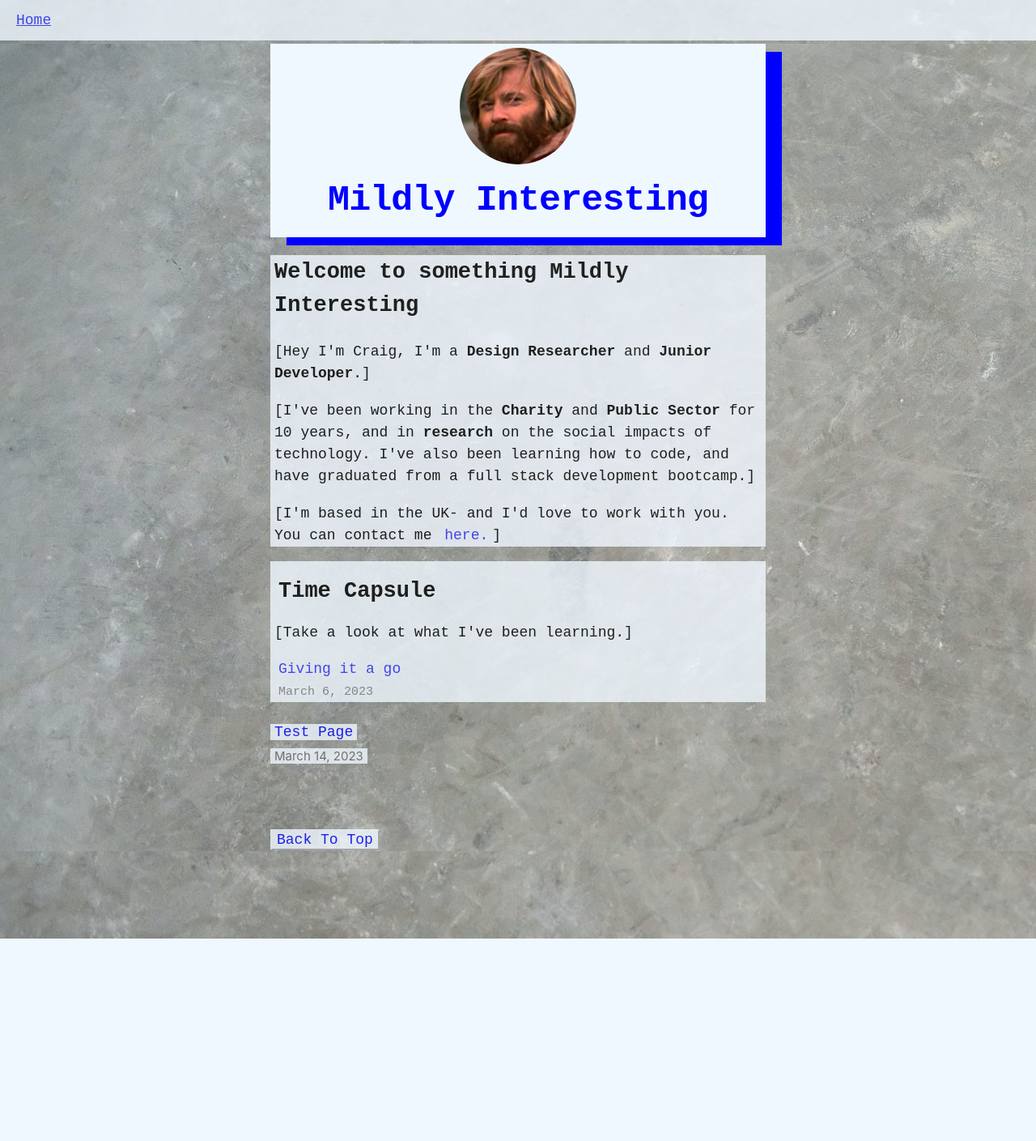
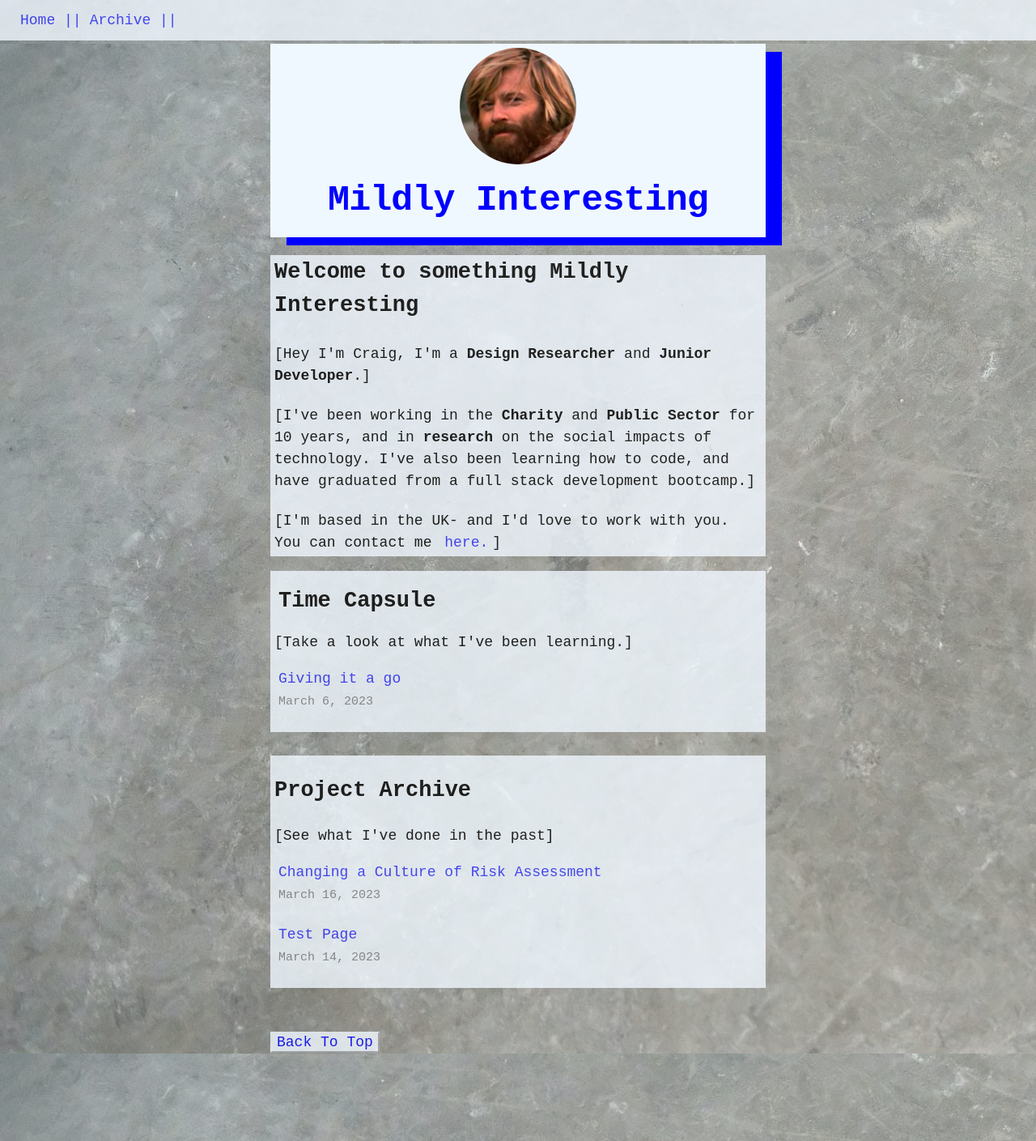
Before and after one commit to CregCodes/blog_practise, a Next.js app in the folder nextjs-blog/: page / in a window 1280 px wide. Shown: the whole page at 81% size. Before the commit the page ends 1159 px from the top, so only its background shows below. Built offline with nearby package versions, Linux system fonts and the light colour scheme.

Commit message:
created archive page and practised with links and images, routing to id pages

```diff
--- /dev/null
+++ b/nextjs-blog/archive/wise.md
@@ -0,0 +1,16 @@
+---
+title: "Changing a Culture of Risk Assessment"
+date: "2023-03-16"
+---
+
+## Moving From Reducing Risk, To Promoting Safety
+
+Test test test
+
+## Section (Context)
+
+More **information** goes here
+
+## Section (Learning)
+
+More information goes here including a [link](https://media.tenor.com/N79SHFyScSsAAAAS/nhl-hooray.gif)
--- a/nextjs-blog/components/navbar/navbar.js
+++ b/nextjs-blog/components/navbar/navbar.js
@@ -5,8 +5,12 @@ export default function Navbar() {
   return (
     <nav className={styles.navbar}>
       <div>
-        <Link className={styles.navbar} href="/">
-          Home
+        <Link className={styles.navbarButton} href="/">
+          Home ||
+        </Link>
+
+        <Link className={styles.navbarButton} href="/archive/archive">
+          Archive ||
         </Link>
       </div>
     </nav>
--- a/nextjs-blog/components/navbar/navbar.module.css
+++ b/nextjs-blog/components/navbar/navbar.module.css
@@ -9,10 +9,15 @@
   display: flex;
   color: blue;
   flex-direction: row;
-  justify-content: space-between;
+  /* justify-content: space-between; */
   align-items: center;
   padding: 0 20px;
   font-size: 1rem;
+}
+
+.navbarButton {
+  justify-content: space-between;
+  align-items: center;
 }
 
 /* Responsive styles */
--- a/nextjs-blog/pages/index.js
+++ b/nextjs-blog/pages/index.js
@@ -25,14 +25,6 @@ export async function getStaticProps() {
   };
 }
 
-// export async function getArchiveStaticProps() {
-//   const allArchiveData = getSortedArchiveData();
-//   return {
-//     props: {
-//       allArchiveData,
-//     },
-//   };
-// }
 /**By returning allPostsData inside the props object in getStaticProps, the blog posts will be passed to the Home component as a prop. */
 export default function Home({ allPostsData, allArchiveData }) {
   return (
@@ -74,8 +66,10 @@ export default function Home({ allPostsData, allArchiveData }) {
           ))}
         </ul>
       </section>
-      <section>
-        <h2></h2>
+      <br></br>
+      <section className={`${utilStyles.headingMd} ${utilStyles.padding1px}`}>
+        <h2>Project Archive</h2>
+        <p>[See what I've done in the past]</p>
         <ul className={utilStyles.list}>
           {allArchiveData.map(({ id, date, title }) => (
             <li className={utilStyles.listItem} key={id}>
--- a/nextjs-blog/styles/utils.module.css
+++ b/nextjs-blog/styles/utils.module.css
@@ -47,6 +47,7 @@
 
 .padding1px {
   padding-top: 1px;
+  padding-bottom: 3px;
 }
 
 .list {
```
Also changed, not shown: nextjs-blog/pages/archive/archive.js (added, +41 -0 lines).
